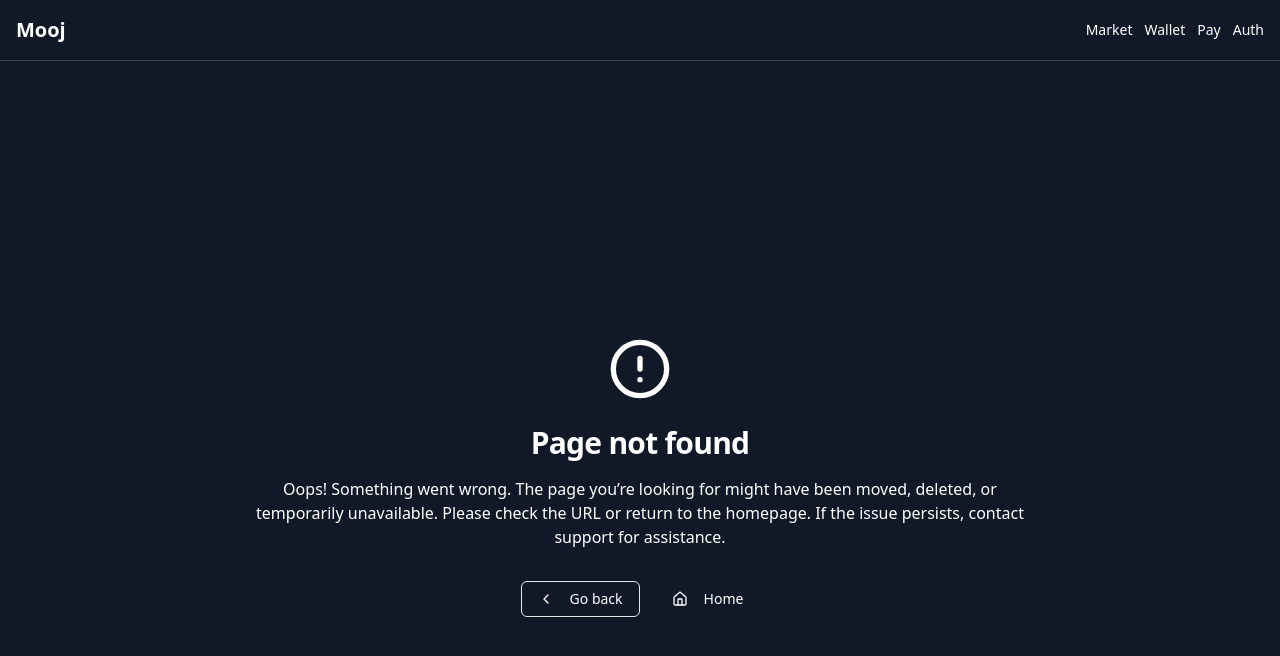
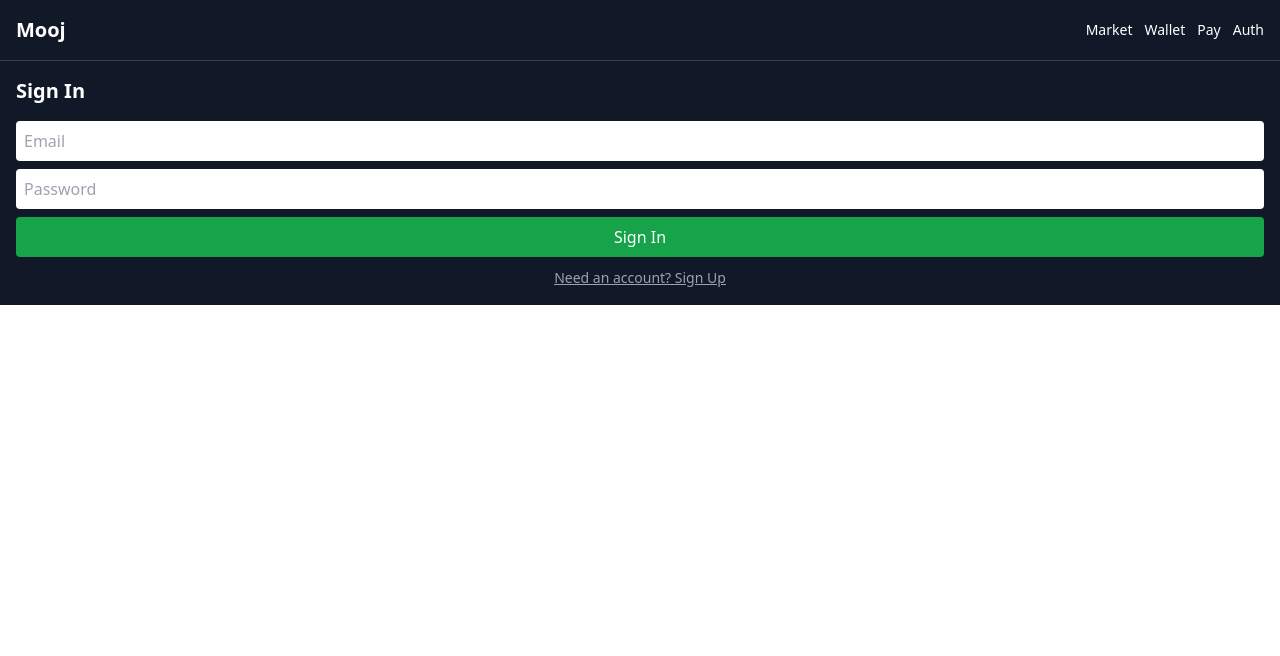
Before and after one commit to silabkhan09-lang/Usdt-sell, a Next.js app: page /auth in a window 1280 px wide. Before the commit this address had no page. Shown: the top 656 px of the page. Built offline with nearby package versions, Linux system fonts and the light colour scheme.

Commit message:
Create page.tsx

```diff
--- /dev/null
+++ b/app/auth/page.tsx
@@ -0,0 +1,50 @@
+"use client";
+import { useState } from "react";
+import { supabase } from "@/lib/supabaseClient";
+import { useRouter } from "next/navigation";
+
+export default function AuthPage() {
+  const [email, setEmail] = useState("");
+  const [password, setPassword] = useState("");
+  const [mode, setMode] = useState("signin");
+  const router = useRouter();
+
+  const handleAuth = async () => {
+    if (mode === "signin") {
+      const { error } = await supabase.auth.signInWithPassword({ email, password });
+      if (!error) router.push("/dashboard");
+    } else {
+      const { error } = await supabase.auth.signUp({ email, password });
+      if (!error) router.push("/dashboard");
+    }
+  };
+
+  return (
+    <div>
+      <h2 className="text-xl font-bold mb-4">{mode === "signin" ? "Sign In" : "Sign Up"}</h2>
+      <input
+        type="email"
+        placeholder="Email"
+        className="w-full p-2 mb-2 text-black rounded"
+        value={email}
+        onChange={(e) => setEmail(e.target.value)}
+      />
+      <input
+        type="password"
+        placeholder="Password"
+        className="w-full p-2 mb-2 text-black rounded"
+        value={password}
+        onChange={(e) => setPassword(e.target.value)}
+      />
+      <button onClick={handleAuth} className="w-full bg-green-600 py-2 rounded mb-2">
+        {mode === "signin" ? "Sign In" : "Sign Up"}
+      </button>
+      <button
+        onClick={() => setMode(mode === "signin" ? "signup" : "signin")}
+        className="w-full text-sm text-gray-400 underline"
+      >
+        {mode === "signin" ? "Need an account? Sign Up" : "Already have an account? Sign In"}
+      </button>
+    </div>
+  );
+}
```
